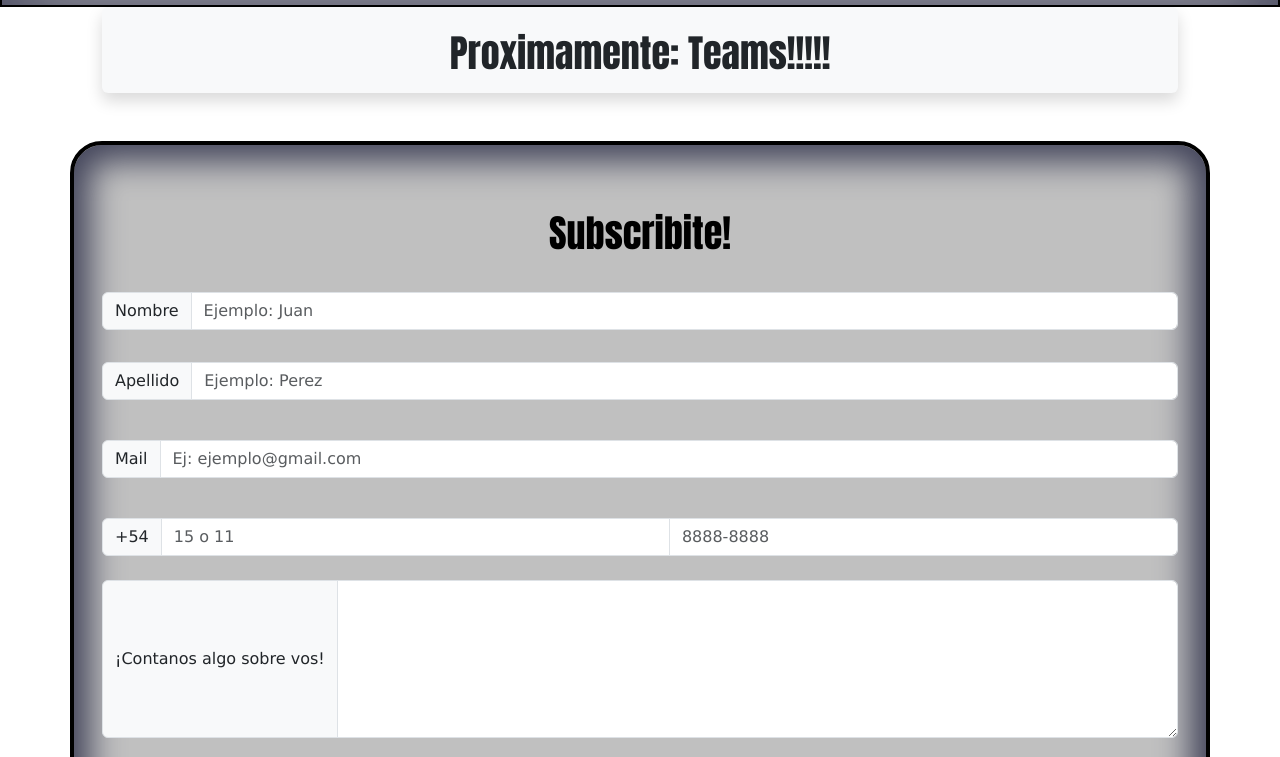
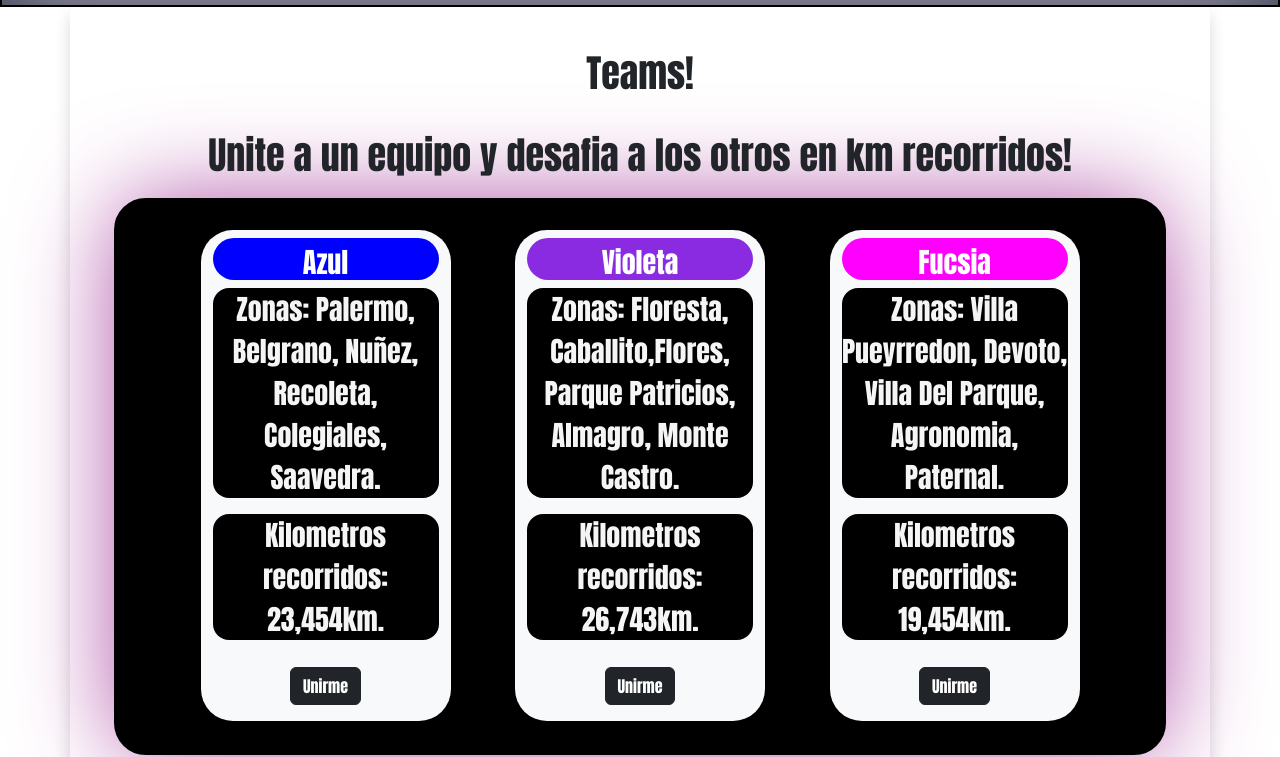
Before and after one commit to JacoboLerner/proyectofinal_coder, a plain HTML site: page section/unite.html in a window 1280 px wide. Shown: the part 63-820 px from the top of the page. Drawn offline with nearby package versions, Linux system fonts and the light colour scheme.

Commit message:
estilos esteticos y diseño de teams

```diff
--- a/sass/_entrenamiento.scss
+++ b/sass/_entrenamiento.scss
@@ -1,7 +1,7 @@
 .entrenamiento-principal {
     background-color: rgba(215, 212, 212, 0.85);
     @media (min-width:768px) {
-        background-color: rgb(0, 0, 0, 0.85);
+        background-color: rgb(0, 0, 0, 1);
         color: whitesmoke;
         -webkit-box-shadow: inset 0px 0px 50px -1px rgba(239, 224, 30, 1);
         -moz-box-shadow: inset 0px 0px 50px -1px rgba(239, 224, 30, 1);
--- a/sass/_index.scss
+++ b/sass/_index.scss
@@ -146,3 +146,19 @@ footer{
                 "aside aside";
         }
 }
+
+.fluor{
+    width: 325px;
+    height: auto;
+    z-index: 1;
+    display: block;
+    position: absolute;
+    right: 120px;
+    top: 180px;
+    @media (max-width:1400px){
+        display: none;
+    }
+    @media ( min-width: 1600px){
+        width: 400px;
+    }
+}
--- /dev/null
+++ b/sass/_unite.scss
@@ -0,0 +1,71 @@
+
+@mixin fondo {
+    color: black;
+    -webkit-box-shadow: inset 0px 0px 33px 16px rgba(66, 68, 90, 1);
+    -moz-box-shadow: inset 0px 0px 33px 16px rgba(66, 68, 90, 1);
+    box-shadow: inset 0px 0px 33px 16px rgba(66, 68, 90, 1);
+}
+.formulario {
+    width: 89vw;
+    margin-bottom: 30px;
+    margin-top: 20px;
+    @include fondo;
+    @media (min-width:560px){
+        width: 100%;
+    }
+    @media (min-width:1024px){
+        background-color: silver;
+        padding-bottom: 30px;
+        padding-top: 20px;
+        border: 4px solid;
+        border-radius: 30px;
+    }
+}
+.teams{
+    border: 2px solid black;
+    background-color: black;
+    color: white;
+    animation: efecto 2s infinite;
+}
+
+@keyframes efecto {
+    0%{
+        box-shadow: 0px 0px 100px -5px rgba(92, 73, 224, 1);;
+    }
+    50%{
+        box-shadow: 0px 0px 100px -5px rgba(171, 70, 162, 1);
+    }
+    100%{
+        box-shadow: 0px 0px 100px -5px rgba(92, 73, 224, 1);;
+    }
+}
+
+.rojo{
+    background-color: fuchsia;
+}
+.azul{
+    background-color: blue;
+}
+.verde{
+    background-color: blueviolet;
+}
+.fondo-unite{
+    background-color: silver;
+    font-size: 16px;
+    color: black;
+    @media (min-width:560px){
+        font-size: 22px;
+    }
+    @media (min-width:768px){
+        font-size: 24px;
+        background-color: black;
+        color: whitesmoke;
+    }
+    @media (min-width:1024px){
+        font-size: 26px;
+
+    }
+    @media (min-width:1200px){
+        font-size: 28px;
+    }
+}
--- a/sass/style.scss
+++ b/sass/style.scss
@@ -3,27 +3,14 @@
 @import "index";
 @import "historia";
 @import "entrenamiento";
+@import "unite";
 
-@mixin fondo {
-    color: black;
-    -webkit-box-shadow: inset 0px 0px 33px 16px rgba(66, 68, 90, 1);
-    -moz-box-shadow: inset 0px 0px 33px 16px rgba(66, 68, 90, 1);
-    box-shadow: inset 0px 0px 33px 16px rgba(66, 68, 90, 1);
-}
-$font: 50px;
 
-.formulario {
-    width: 89vw;
-    margin-bottom: 30px;
-    margin-top: 20px;
-    @include fondo;
-    @media (min-width:560px){
-        width: 100%;
-    }
-}
 .fondo {
     background-color: rgb(192, 192, 192, 0.75);
 }
+
+$font: 50px;
 
 .imgrunning {
     margin-right: 1%;
@@ -77,7 +64,6 @@ $font: 50px;
 .mejores {
     text-align: center;
 }
-
 .accordion {
     margin-bottom: 20px;
 }
@@ -135,11 +121,4 @@ $font: 50px;
     .visitarnos {
         border: none;
     }
-.formulario {
-        background-color: silver;
-        padding-bottom: 30px;
-        padding-top: 20px;
-        border: 4px solid;
-        border-radius: 30px;
     }
-    }
--- a/section/unite.html
+++ b/section/unite.html
@@ -6,7 +6,7 @@
   <meta http-equiv="X-UA-Compatible" content="IE=edge">
   <meta name="viewport" content="width=device-width, initial-scale=1.0">
   <meta name="description" content="Forma parte del equipo uniendote a la plataforma runner mas grande de la Argentina">
-  <meta name="keywords" content="Runnning, Deporte, Correr, Entrenamientos, Mail, Conocernos, Subscribite ">
+  <meta name="keywords" content="Runnning, Deporte, Correr, Entrenamientos, Mail, Conocernos, Subscribite, Teams ">
   <title>Forma parte del equipo</title>
   <link href="https://cdn.jsdelivr.net/npm/bootstrap@5.3.0-alpha1/dist/css/bootstrap.min.css" rel="stylesheet"
     integrity="sha384-GLhlTQ8iRABdZLl6O3oVMWSktQOp6b7In1Zl3/Jr59b6EGGoI1aFkw7cmDA6j6gD" crossorigin="anonymous">
@@ -14,7 +14,7 @@
   <link rel="shortcut icon" href="../img/fluor_running.svg" alt="Hombre fluor que corre">
 </head>
 
-<body>
+<body class="body-unite">
   <header>
     <nav class="navbar navbar-expand-lg navbar-light navegador fixed-top">
       <div class="container-fluid">
@@ -36,12 +36,45 @@
       </div>
     </nav>
   </header>
-  <main class="container">
-    <h1 class="titulos-header shadow p-3 pt-4 mb-5 bg-body-tertiary rounded">Proximamente: Teams!!!!!</h1>
+  <main class="container text-center shadow p-3 pt-3 px-4 rounded">
+    <h1 class="titulos-header pt-2 pb-2">Teams!</h1>
+    <h2  class="titulos-header pt-2">  Unite a un equipo y desafia a los otros en km recorridos!</h2>
+    <div class="teams row column-gap-1 titulos-header pb-3 rounded-5 px-4 justify-content-evenly h-100">
+      <div class="col-md-5 col-xl-3 bg-light rounded-5 pt-2 mb-3 pb-2 ">
+        <h3 class="pt-2 text-center azul rounded-5">Azul</h3>
+        <p class="fondo-unite rounded-4">
+          Zonas: Palermo, Belgrano, Nuñez, Recoleta, Colegiales, Saavedra.
+        </p>
+        <p class=" fondo-unite rounded-4">
+          Kilometros recorridos: 23,454km.
+        </p>
+        <a href="#Unite"  class="btn btn-dark">Unirme</a>
+      </div>
+      <div class="col-md-5 col-xl-3 bg-light rounded-5 pt-2 mb-3 pb-2">
+        <h3 class="pt-2 text-center verde rounded-5">Violeta</h3>
+        <p class=" fondo-unite  rounded-4">
+          Zonas: Floresta, Caballito,Flores, Parque Patricios, Almagro, Monte Castro.
+        </p>
+        <p class=" fondo-unite  rounded-4">
+          Kilometros recorridos: 26,743km.
+        </p>
+        <a href="#Unite" class="btn btn-dark">Unirme</a>
+      </div>
+      <div class="col-xl-3 bg-light rounded-5 pt-2 mb-3 pb-2">
+        <h3 class="pt-2 text-center rojo rounded-5">Fucsia</h3>
+        <p class="  fondo-unite  rounded-4">
+          Zonas: Villa Pueyrredon, Devoto, Villa Del Parque, Agronomia, Paternal.
+        </p>
+        <p class=" fondo-unite  rounded-4">
+          Kilometros recorridos: 19,454km.
+        </p>
+        <a href="#Unite" class="btn btn-dark ">Unirme</a>
+      </div>
+    </div>
   </main>
-  <section class="formulario container rounded-5 p-3">
+  <section id="Unite" class="formulario container rounded-5 p-3">
     <form action="https://formspree.io/f/mgeqnrak" method="POST" target="_blank">
-      <h2 class="titulos-header">Subscribite!</h2>
+      <h2 class="titulos-header">Sumate!!</h2>
       <div class="container-fluid ">
         <div class="row g-3 mt-2">
           <div class="input-group mb-3">
@@ -52,6 +85,11 @@
           <div class="input-group mb-3">
             <span class="input-group-text">Apellido</span>
             <input type="text" class="form-control" name="apellido" placeholder="Ejemplo: Perez" aria-label="Apellido"
+              fdprocessedid="ya4nq">
+          </div>
+          <div class="input-group mb-3">
+            <span class="input-group-text">Team de Elección</span>
+            <input type="text" class="form-control" name="Team" placeholder="Ejemplo: Azul" aria-label="Team"
               fdprocessedid="ya4nq">
           </div>
         </div>
@@ -74,12 +112,12 @@
         <div class="row mt-2">
           <div class="input-group">
             <span class="input-group-text">¡Contanos algo sobre vos!</span>
-            <textarea class="form-control" name="mensaje" aria-label="With textarea" rows="6"></textarea>
+            <textarea class="form-control" name="mensaje" aria-label="With textarea" rows="4"></textarea>
           </div>
         </div>
-        <div class="row g-3 mt-2 align-items-center p-3">
+        <div class="row g-3 mt-2 align-items-centext-center p-3">
           <div class="col text-center">
-            <button type="submit"  class="btn btn-dark" fdprocessedid="0l5cyu">Enviar</button>
+            <button type="submit" class="btn btn-dark" fdprocessedid="0l5cyu">Enviar</button>
           </div>
           <div class="col text-center">
             <button type="reset" class="btn btn-dark" fdprocessedid="0l5cyu">Resetear</button>
```
Also changed, not shown: index.html (+2 -1 lines), css/style.css, 1 other file.
